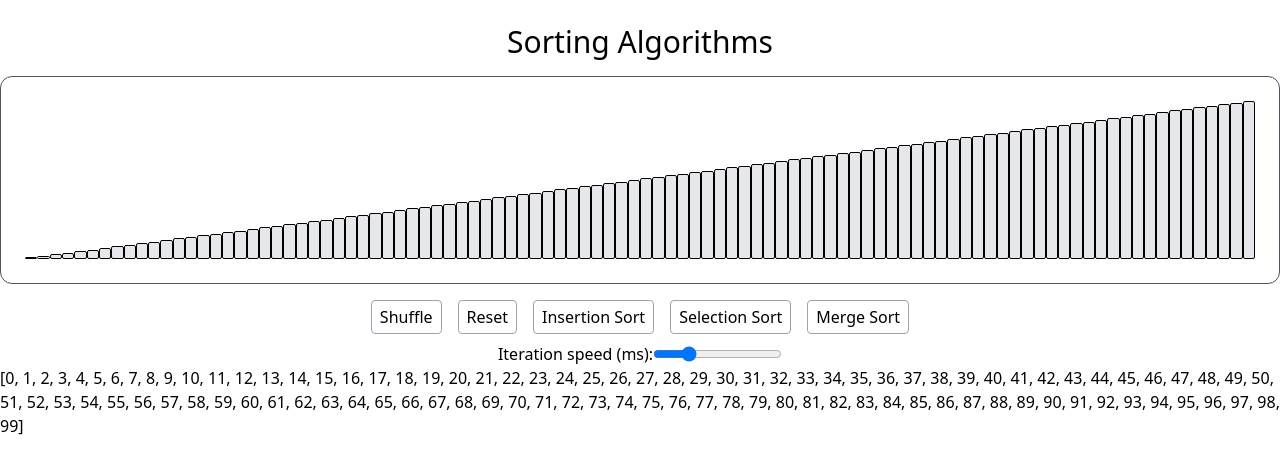
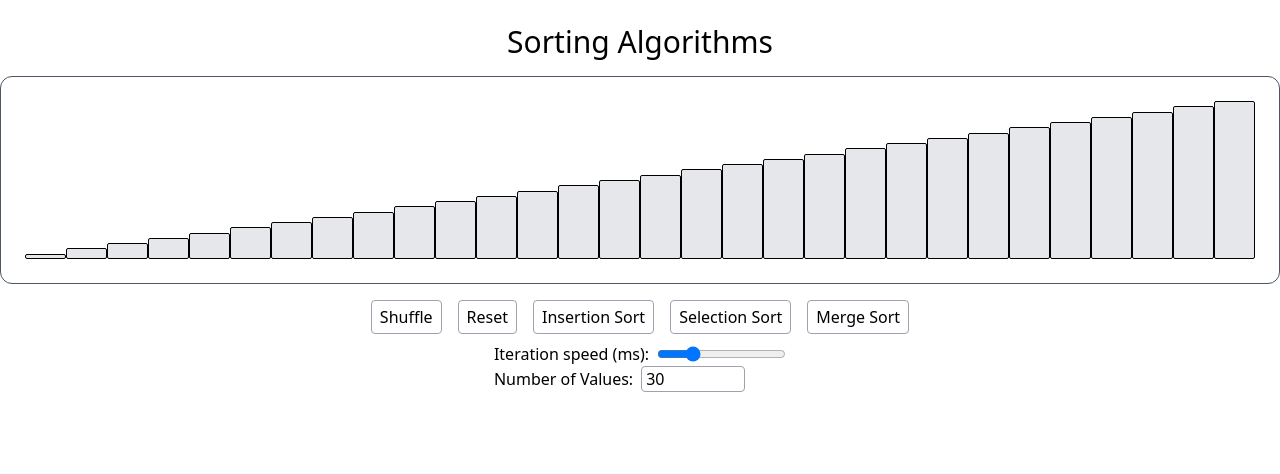
Before and after one commit to ThomasSel/sorting-algorithms, a React (Vite) app in the folder typescript/: page / in a window 1280 px wide. Shown: the top 474 px of the page. Built offline with nearby package versions, Linux system fonts and the light colour scheme.

Commit message:
Add variable number of values

```diff
--- a/typescript/src/components/App.tsx
+++ b/typescript/src/components/App.tsx
@@ -5,17 +5,17 @@ import { insertionSortInPlace } from "../sorting-algorithms/insertionSort";
 import { selectionSortInPlace } from "../sorting-algorithms/selectionSort";
 import { mergeSortInPlace } from "../sorting-algorithms/mergeSort";
 
-const N = 100;
-const generateValues = (): number[] => {
+const generateValues = (n: number): number[] => {
   const values: number[] = [];
-  for (let i = 0; i < N; i++) {
+  for (let i = 0; i < n; i++) {
     values.push(i);
   }
   return values;
 };
 
 function App(): JSX.Element {
-  const [values, setValues] = useState(generateValues);
+  const [n, setN] = useState(30);
+  const [values, setValues] = useState(() => generateValues(n));
   const [iterationSpeed, setIterationSpeed] = useState(250);
   const [sortInProgress, setSortInProgress] = useState(false);
 
@@ -23,6 +23,15 @@ function App(): JSX.Element {
     const newValues = [...values];
     shuffle(newValues);
     setValues(newValues);
+  };
+
+  const handleNChange = (e: React.ChangeEvent<HTMLInputElement>): void => {
+    const newN = parseInt(e.target.value);
+    setN(newN);
+
+    if (0 < newN && newN <= 1000) {
+      setValues(generateValues(newN));
+    }
   };
 
   const insertionSort = async (): Promise<void> => {
@@ -112,7 +121,9 @@ function App(): JSX.Element {
           ) : (
             <>
               <button onClick={handleShuffle}>Shuffle</button>
-              <button onClick={() => setValues(generateValues())}>Reset</button>
+              <button onClick={() => setValues(generateValues(n))}>
+                Reset
+              </button>
               <button onClick={insertionSort}>Insertion Sort</button>
               <button onClick={selectionSort}>Selection Sort</button>
               <button onClick={mergeSort}>Merge Sort</button>
@@ -122,7 +133,9 @@ function App(): JSX.Element {
 
         <div id="sort-controls">
           <div className="flex items-center">
-            <label htmlFor="iter-speed">Iteration speed (ms):</label>
+            <label htmlFor="iter-speed" className="mr-2">
+              Iteration speed (ms):
+            </label>
             <input
               type="range"
               name="iter-speed"
@@ -133,9 +146,25 @@ function App(): JSX.Element {
               onChange={(e) => setIterationSpeed(parseInt(e.target.value))}
             />
           </div>
+
+          <div className="flex items-center">
+            <label htmlFor="num-values" className="mr-2">
+              Number of Values:
+            </label>
+            <input
+              type="number"
+              name="num-values"
+              id="num-values"
+              min={1}
+              max={1000}
+              value={n}
+              onChange={handleNChange}
+              className="typing-input"
+            />
+          </div>
         </div>
 
-        <div>[{values.join(", ")}]</div>
+        {/* <div>[{values.join(", ")}]</div> */}
       </div>
     </main>
   );
--- a/typescript/src/main.css
+++ b/typescript/src/main.css
@@ -3,7 +3,13 @@
 @tailwind utilities;
 
 @layer base {
-    button {
-        @apply m-2 py-1 px-2 border-[1px] border-gray-400 rounded
-    }
+  button {
+    @apply m-2 py-1 px-2 border-[1px] border-gray-400 rounded;
+  }
 }
+
+@layer components {
+  .typing-input {
+    @apply pl-1 border-[1px] border-gray-400 rounded;
+  }
+}
```
